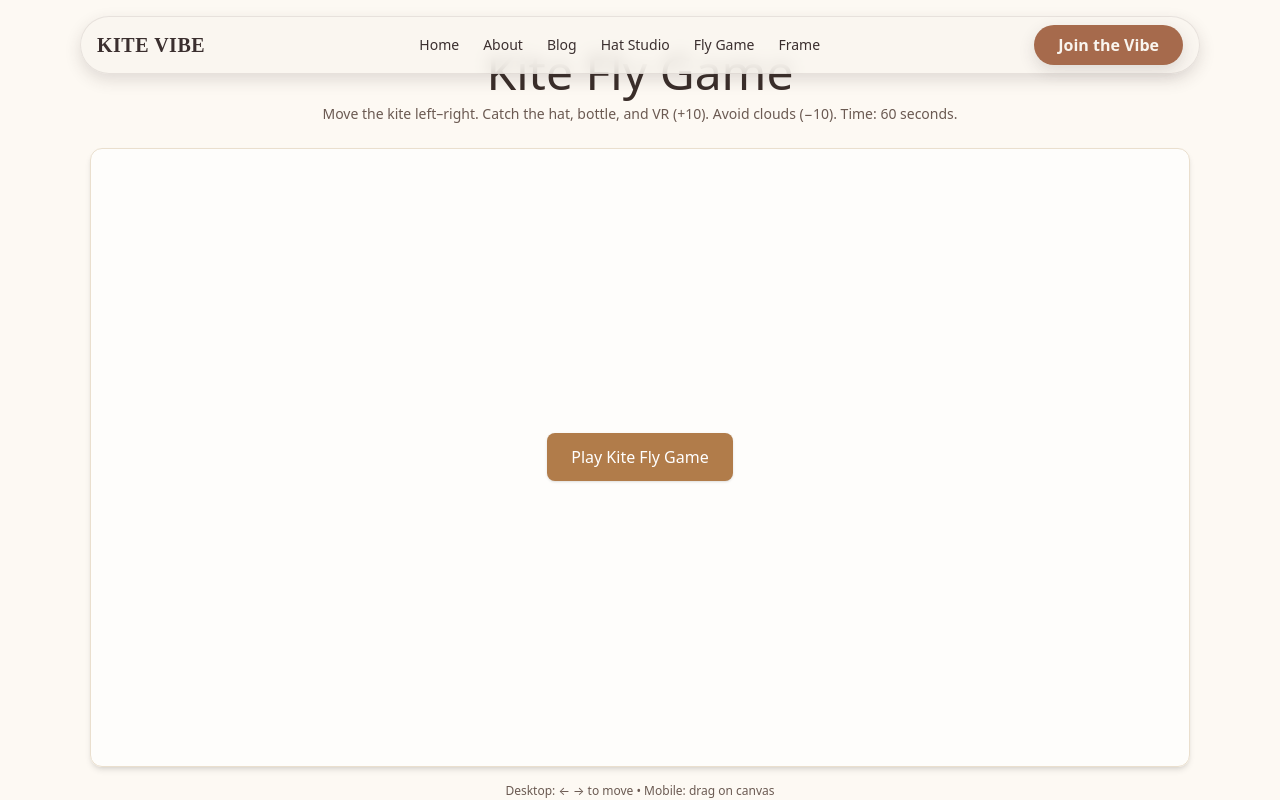
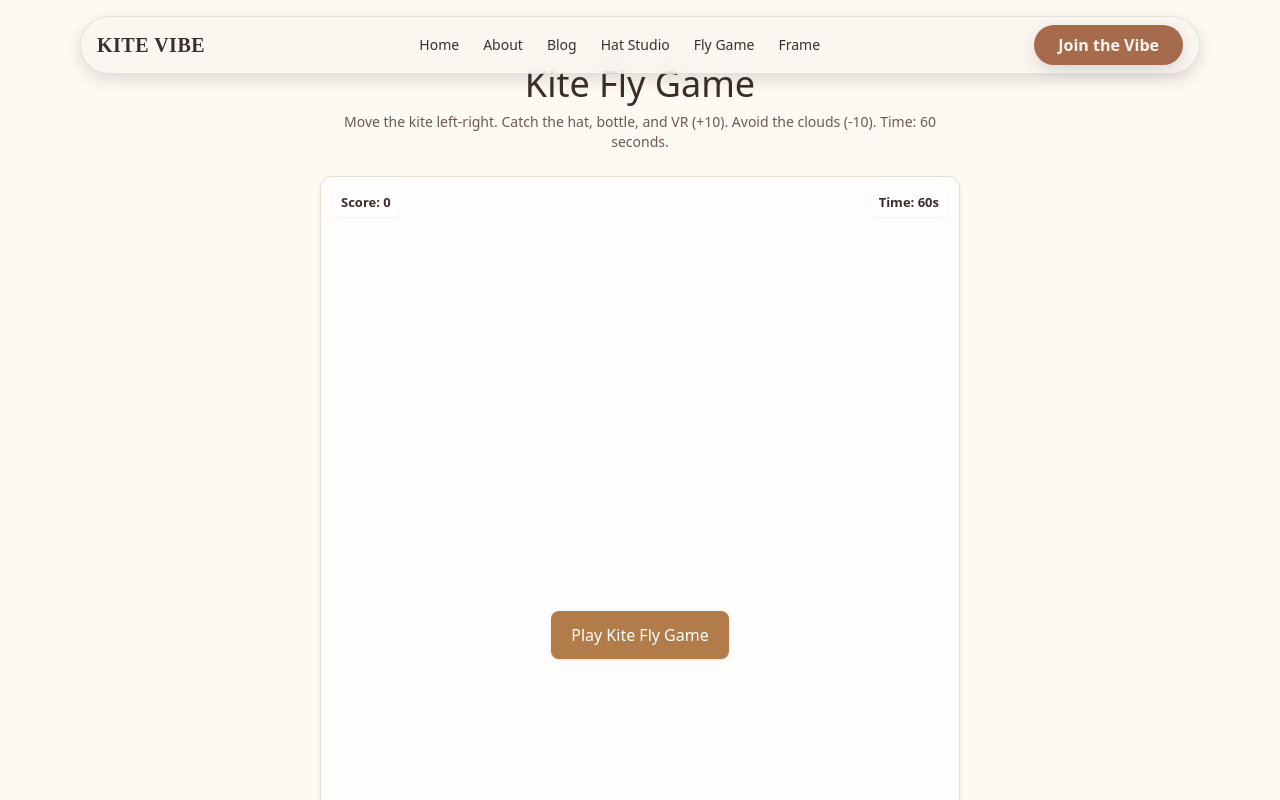
Before and after one commit to apdsdotcom-gif/kitevibe, a Next.js app: page /fly-game in a window 1280 px wide. Shown: the top 800 px of the page. Built offline with nearby package versions, Linux system fonts and the light colour scheme.

Commit message:
Update page.tsx

```diff
--- a/app/fly-game/page.tsx
+++ b/app/fly-game/page.tsx
@@ -18,8 +18,8 @@ type SpawnedItem = {
 };
 
 const GAME_SECONDS = 60;
-const BASE_WIDTH = 960; // wider layout
-const BASE_HEIGHT = 540; // 16:9 aspect ratio
+const BASE_WIDTH = 420;
+const BASE_HEIGHT = 720;
 
 export default function KiteFlyGamePage() {
   const canvasRef = useRef<HTMLCanvasElement | null>(null);
@@ -37,8 +37,8 @@ export default function KiteFlyGamePage() {
 
   const kiteX = useRef(BASE_WIDTH / 2);
   const kiteY = useRef(BASE_HEIGHT - 110);
-  const kiteW = useRef(72);
-  const kiteH = useRef(88);
+  const kiteW = useRef(130);
+  const kiteH = useRef(145);
   const kiteVX = useRef(0);
   const movingLeft = useRef(false);
   const movingRight = useRef(false);
@@ -50,7 +50,6 @@ export default function KiteFlyGamePage() {
   const rafRef = useRef<number | null>(null);
   const lastTsRef = useRef<number | null>(null);
   const countdownRef = useRef<number | null>(null);
-
   const dprRef = useRef(1);
   const draggingRef = useRef(false);
 
@@ -91,12 +90,10 @@ export default function KiteFlyGamePage() {
   const fitCanvasToParent = () => {
     const canvas = canvasRef.current;
     if (!canvas) return;
-
     const parent = canvas.parentElement!;
     const parentW = parent.clientWidth;
-    const targetW = Math.min(parentW, 1100);
+    const targetW = Math.min(parentW, 520);
     const targetH = (targetW / BASE_WIDTH) * BASE_HEIGHT;
-
     const dpr = window.devicePixelRatio || 1;
     dprRef.current = dpr;
     canvas.style.width = `${targetW}px`;
@@ -107,29 +104,24 @@ export default function KiteFlyGamePage() {
 
   const drawBackground = (ctx: CanvasRenderingContext2D, w: number, h: number) => {
     const g = ctx.createLinearGradient(0, 0, 0, h);
-    g.addColorStop(0, "#FFF6EA");
-    g.addColorStop(1, "#F5E2CC");
+    g.addColorStop(0, "#FFF8E7");
+    g.addColorStop(0.6, "#FFE9C6");
+    g.addColorStop(1, "#F5DDB2");
     ctx.fillStyle = g;
     ctx.fillRect(0, 0, w, h);
-
-    ctx.beginPath();
-    ctx.arc(w * 0.15, h * 0.18, 80, 0, Math.PI * 2);
-    ctx.fillStyle = "rgba(255, 220, 170, 0.35)";
-    ctx.fill();
+    ctx.fillStyle = "rgba(230,190,140,0.35)";
+    ctx.fillRect(0, h * 0.85, w, h * 0.15);
   };
 
   const drawCloud = (ctx: CanvasRenderingContext2D, x: number, y: number, scale = 1) => {
     ctx.save();
     ctx.translate(x, y);
     ctx.scale(scale, scale);
-    ctx.fillStyle = "rgba(255,255,255,0.9)";
-    ctx.strokeStyle = "#d6d3d1";
-    ctx.lineWidth = 1.5;
+    ctx.fillStyle = "rgba(255,255,255,0.85)";
     const blob = (bx: number, by: number, r: number) => {
       ctx.beginPath();
       ctx.arc(bx, by, r, 0, Math.PI * 2);
       ctx.fill();
-      ctx.stroke();
     };
     blob(0, 12, 18);
     blob(18, 8, 22);
@@ -137,7 +129,6 @@ export default function KiteFlyGamePage() {
     ctx.beginPath();
     ctx.roundRect(-6, 20, 56, 18, 9);
     ctx.fill();
-    ctx.stroke();
     ctx.restore();
   };
 
@@ -156,7 +147,7 @@ export default function KiteFlyGamePage() {
       y: -h - 10,
       w,
       h,
-      vy: 90 + Math.random() * 70,
+      vy: 75 + Math.random() * 55,
       swingPhase: Math.random() * Math.PI * 2,
     });
   };
@@ -170,7 +161,7 @@ export default function KiteFlyGamePage() {
       y: -h - 10,
       w,
       h,
-      vy: 60 + Math.random() * 40,
+      vy: 50 + Math.random() * 35,
       swingPhase: Math.random() * Math.PI * 2,
     });
   };
@@ -199,6 +190,7 @@ export default function KiteFlyGamePage() {
     if (!canvas) return;
     const ctx = canvas.getContext("2d");
     if (!ctx) return;
+    ctx.imageSmoothingEnabled = false;
 
     const dpr = dprRef.current;
     const w = (canvas.width / dpr) | 0;
@@ -214,12 +206,12 @@ export default function KiteFlyGamePage() {
 
     const t = ts / 1000;
     for (let i = 0; i < 3; i++) {
-      const cx = ((t * 12 + i * 200) % (w + 160)) - 80;
+      const cx = ((t * 12 + i * 140) % (w + 160)) - 80;
       const cy = 60 + i * 50;
       drawCloud(ctx, cx, cy, 1 + i * 0.08);
     }
 
-    const speed = 250;
+    const speed = 200;
     kiteVX.current = (movingRight.current ? speed : 0) - (movingLeft.current ? speed : 0);
     kiteX.current = clamp(kiteX.current + kiteVX.current * dt, 8, BASE_WIDTH - kiteW.current - 8);
 
@@ -243,11 +235,7 @@ export default function KiteFlyGamePage() {
 
       if (it.kind === "good") {
         const img =
-          it.goodType === "hat"
-            ? hatImgRef.current
-            : it.goodType === "bottle"
-            ? bottleImgRef.current
-            : vrImgRef.current;
+          it.goodType === "hat" ? hatImgRef.current : it.goodType === "bottle" ? bottleImgRef.current : vrImgRef.current;
         if (img) ctx.drawImage(img, it.x, it.y, it.w, it.h);
       } else {
         drawCloud(ctx, it.x, it.y, 0.9);
@@ -274,11 +262,12 @@ export default function KiteFlyGamePage() {
     ctx.textAlign = "right";
     ctx.fillText(`Time: ${timeLeft}s`, w - 16, 28);
     ctx.textAlign = "left";
-
     ctx.restore();
 
     if (running && !gameOver) rafRef.current = requestAnimationFrame(tick);
   };
+
+  // Effects & inputs tetap sama seperti sebelumnya...
 
   useEffect(() => {
     fitCanvasToParent();
@@ -293,7 +282,6 @@ export default function KiteFlyGamePage() {
 
   useEffect(() => {
     if (!running || gameOver) return;
-
     if (countdownRef.current) clearInterval(countdownRef.current);
     countdownRef.current = window.setInterval(() => {
       setTimeLeft((t) => {
@@ -308,10 +296,8 @@ export default function KiteFlyGamePage() {
         return t - 1;
       });
     }, 1000) as unknown as number;
-
     lastTsRef.current = null;
     rafRef.current = requestAnimationFrame(tick);
-
     return () => {
       if (rafRef.current) cancelAnimationFrame(rafRef.current);
       if (countdownRef.current) clearInterval(countdownRef.current);
@@ -363,27 +349,37 @@ export default function KiteFlyGamePage() {
   const playAgain = () => startGame();
 
   return (
-    <main className="min-h-screen px-4 py-12 bg-[#FDF9F3] flex flex-col items-center">
-      <h1 className="font-playfair text-4xl md:text-5xl text-[#3a2e2a] mb-2">Kite Fly Game</h1>
-      <p className="text-sm text-[#6b5a52] mb-6 text-center">
-        Move the kite left–right. Catch the hat, bottle, and VR (+10). Avoid clouds (−10). Time: 60 seconds.
+    <main className="min-h-screen px-4 py-16 bg-[#FDF9F3] flex flex-col items-center justify-center">
+      <div className="mx-auto max-w-[640px]">
+        <h1 className="text-center font-playfair text-3xl md:text-4xl text-[#3a2e2a] mb-2">Kite Fly Game</h1>
+        <p className="text-center text-sm text-[#6b5a52] mb-6">
+          Move the kite left-right. Catch the hat, bottle, and VR (+10). Avoid the clouds (-10). Time: 60 seconds.
         </p>
 
-      <div className="relative w-full max-w-[1100px] aspect-[16/9] rounded-xl shadow-md border border-[#eadfce] bg-white/70 overflow-hidden">
+        <div className="relative rounded-xl shadow-md border border-[#eadfce] bg-white/70 p-3">
+          <div className="absolute top-3 left-3 z-10 text-[13px] font-semibold text-[#3a2e2a] bg-white/70 rounded px-2 py-1 shadow-sm">
+            Score: {score}
+          </div>
+          <div className="absolute top-3 right-3 z-10 text-[13px] font-semibold text-[#3a2e2a] bg-white/70 rounded px-2 py-1 shadow-sm">
+            Time: {timeLeft}s
+          </div>
+
+          <div className="w-full flex justify-center">
             <canvas
               ref={canvasRef}
-          className="absolute inset-0 w-full h-full touch-none"
+              className="rounded-lg bg-white/0 touch-none"
               onPointerDown={handlePointerDown}
               onPointerUp={handlePointerUp}
               onPointerCancel={handlePointerUp}
               onPointerMove={handlePointerMove}
             />
+          </div>
 
           {!running && !gameOver && (
             <div className="absolute inset-0 flex items-center justify-center">
               <button
                 onClick={startGame}
-              className="px-6 py-3 rounded-lg bg-[#B17C4A] text-white font-medium shadow hover:bg-[#a06e3f]"
+                className="px-5 py-3 rounded-lg bg-[#B17C4A] text-white font-medium shadow hover:bg-[#a06e3f] transition"
               >
                 Play Kite Fly Game
               </button>
@@ -391,7 +387,7 @@ export default function KiteFlyGamePage() {
           )}
 
           {gameOver && (
-          <div className="absolute inset-0 flex flex-col items-center justify-center bg-[#FDF9F3]/80 text-center rounded-xl">
+            <div className="absolute inset-0 z-20 flex flex-col items-center justify-center bg-[#FDF9F3]/80 rounded-xl text-center px-4">
               <h2 className="font-playfair text-3xl text-[#3a2e2a] mb-2">Game Over</h2>
               <p className="text-[#53443f] mb-1">
                 Your Score: <span className="font-semibold">{score}</span>
@@ -418,7 +414,8 @@ export default function KiteFlyGamePage() {
         </div>
 
         <div className="mt-4 text-center text-xs text-[#6b5a52]">
-        Desktop: ← → to move • Mobile: drag on canvas
+          Desktop: ← → to move • Mobile: drag on the canvas
+        </div>
       </div>
     </main>
   );
```
Lines whose indentation alone changed are shown as unchanged.
